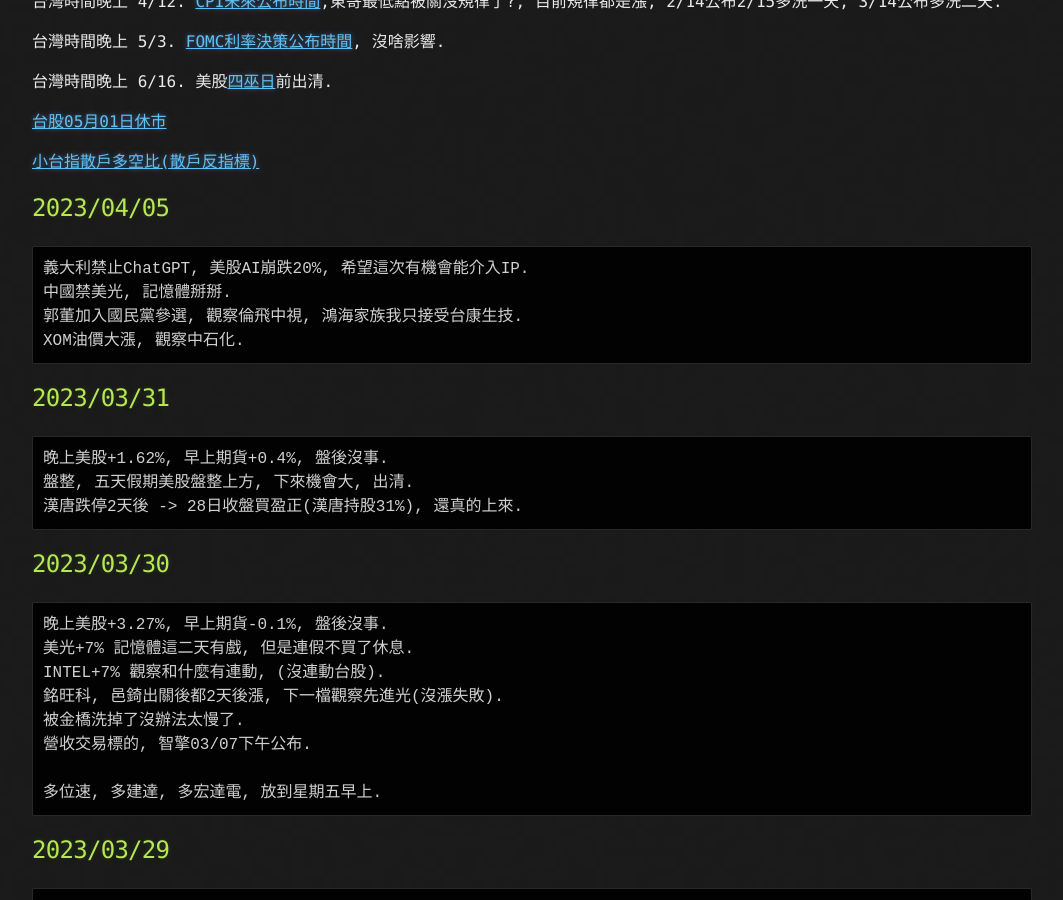
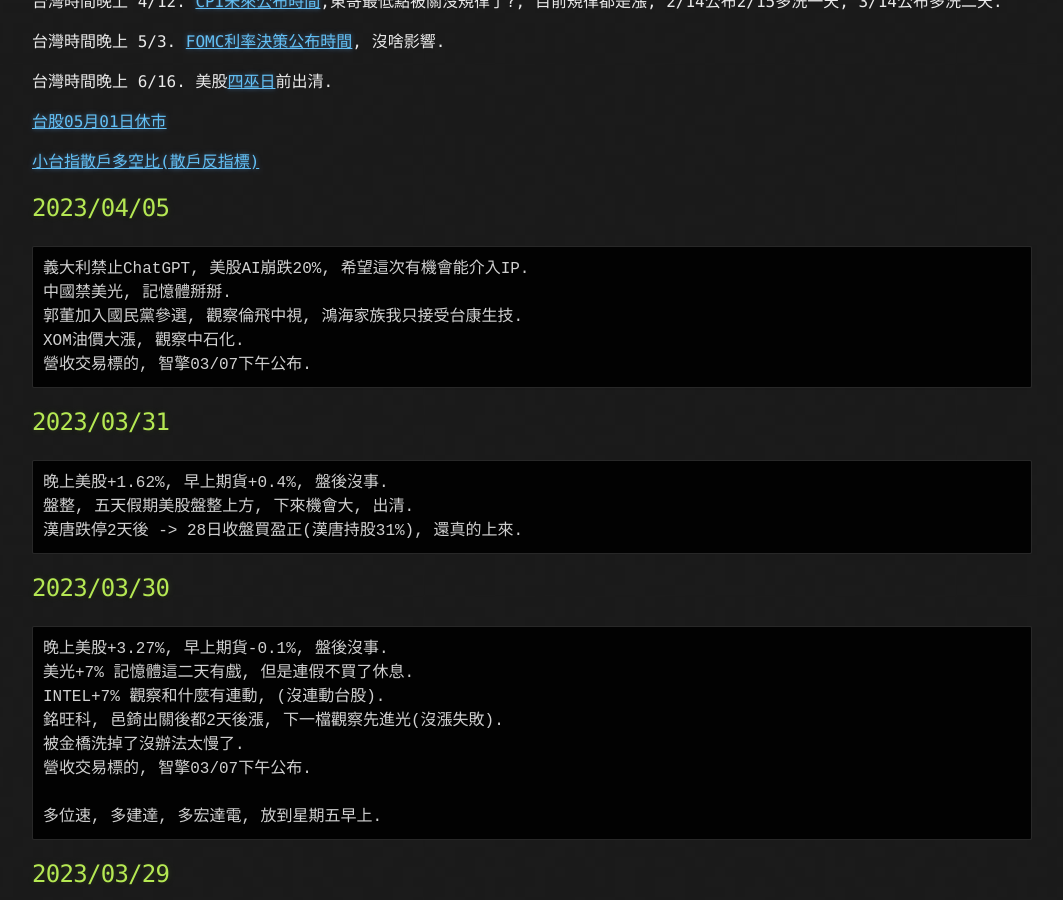
Before and after one commit to lepg5487/Stock_God, a Jekyll site: the page built from index.md, in a window 1280 px wide and 900 px high, scrolled down 468 px. Shown: the whole window, without its empty margins (108-1171 px from the left). Built offline with Jekyll 4.4.1, drawn with Linux system fonts in a browser that asks for light colours; our own code applies the rules of GitHub Pages for plain Markdown files.

Commit message:
Update index.md

````diff
--- a/index.md
+++ b/index.md
@@ -28,6 +28,7 @@
 中國禁美光, 記憶體掰掰.
 郭董加入國民黨參選, 觀察倫飛中視, 鴻海家族我只接受台康生技.
 XOM油價大漲, 觀察中石化.
+營收交易標的, 智擎03/07下午公布.
 ```
 
 ## 2023/03/31
````
